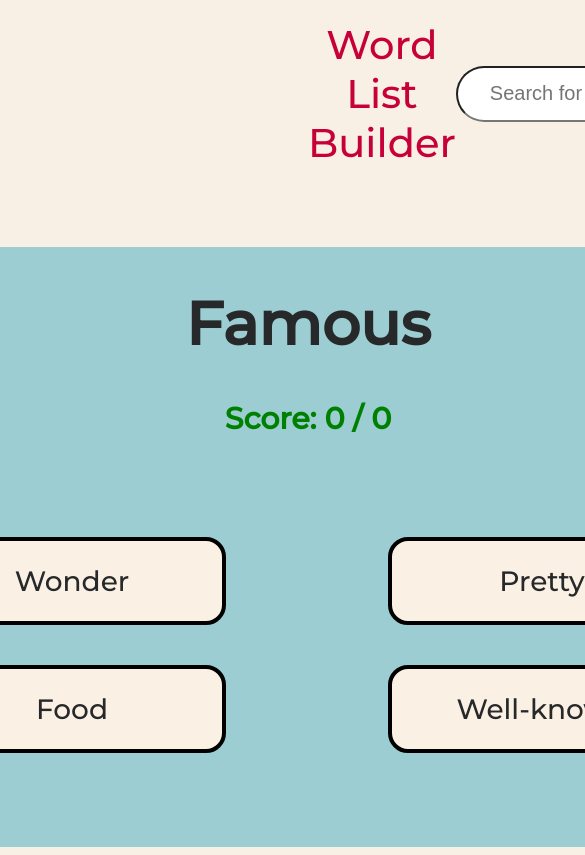
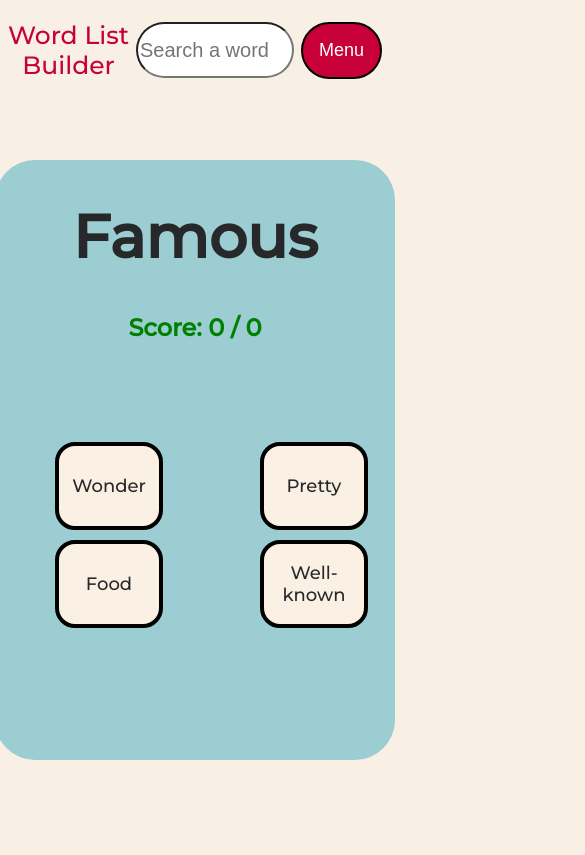
Before and after one commit to UygarDeniz/Word-List-App, a React (Vite) app in the folder client/: page /test in a window 390 px wide. Shown: the top 855 px of the page, 585 px wide, since content can reach past the window. Built offline with nearby package versions, Linux system fonts and the light colour scheme.

Commit message:
Responsive Media Queries Added

```diff
--- a/client/src/components/Header.jsx
+++ b/client/src/components/Header.jsx
@@ -1,14 +1,29 @@
-import React from "react";
+import React, {useEffect} from "react";
 import {Link} from "react-router-dom";
 import SearchBar from "./SearchBar";
 import "../styles/style.css";
 function Header() {
+  const [windowWidth, setWindowWidth] = React.useState(window.innerWidth);
+
+  useEffect(() => {
+    window.addEventListener("resize", () => setWindowWidth(window.innerWidth));
+
+    return () => {
+      window.removeEventListener("resize", () => setWindowWidth(window.innerWidth));
+    }
+  }, []);
+
+
+
+
   return (
     <header>
       <div className="header-container">
         <Link to="/" className="app-name-link red">Word List <br/>Builder</Link>
-        <SearchBar />
+        <SearchBar classes="search-bar-input header-search"/>
 
+
+        {windowWidth > 835 ?
         <nav>
           <Link to="/wordlist" className="nav-link">Word List</Link>
           <span>|</span>
@@ -16,15 +31,28 @@ function Header() {
           <span>|</span>
           {localStorage.getItem("token") ? <Link to="/logout" className="nav-link">Log Out</Link>
           : <>
-
             <Link to="/login" className="nav-link">Log In</Link>
-            <span>|</span>
-            <Link to="/signup" className="nav-link">Sign Up</Link>
-
             </>
           }
         </nav>
+        :
+        <nav className="dropdown">
+          <button className="dropbtn">Menu</button>
+          <div className="dropdown-content">
+            <Link to="/wordlist" className="nav-link">Word List</Link>
+            <Link to="/test" className="nav-link">Vocabulary Test</Link>
+            {localStorage.getItem("token") ? <Link to="/logout" className="nav-link">Log Out</Link>
+            : <>
+              <Link to="/login" className="nav-link">Log In</Link>
+              </>
+            }
+          </div>
+
+          </nav>
+        }
+
       </div>
+
     </header>
   );
 }
--- a/client/src/components/SearchBar.jsx
+++ b/client/src/components/SearchBar.jsx
@@ -1,7 +1,7 @@
 import React, { useState } from "react";
 import { useNavigate } from "react-router-dom";
 import "../styles/style.css";
-function SearchBar() {
+function SearchBar(props) {
   const [searchWord, setSearchWord] = useState("");
   const navigate = useNavigate();
 
@@ -14,8 +14,8 @@ function SearchBar() {
     <form onSubmit={handleSubmit}>
       <input
         type="text"
-        className="search-bar-input"
-        placeholder="Search for a word"
+        className={props.classes}
+        placeholder="Search a word"
         value={searchWord}
         onChange={(e) => setSearchWord(e.target.value)}
       />
--- a/client/src/pages/Landing.jsx
+++ b/client/src/pages/Landing.jsx
@@ -21,7 +21,7 @@ function Landing() {
           </p>
           <div className="search-bar-container">
             <h2 className="red">Start Now</h2>
-            <SearchBar />
+            <SearchBar classes="search-bar-input landing-search" />
           </div>
         </div>
 
--- a/client/src/pages/Login.jsx
+++ b/client/src/pages/Login.jsx
@@ -1,6 +1,6 @@
 import React, { useState } from "react";
 import Header from "../components/Header.jsx";
-import { useNavigate } from "react-router-dom";
+import { Link, useNavigate } from "react-router-dom";
 import Button from "../components/Button.jsx";
 import "../styles/style.css";
 
@@ -66,6 +66,7 @@ function Login() {
           <br />
           <Button text="Login" />
         </form>
+          <h3>Don't have an account? <Link to="/signup">Sing Up</Link></h3>
       </main>
     </div>
   );
--- a/client/src/pages/SignUp.jsx
+++ b/client/src/pages/SignUp.jsx
@@ -1,7 +1,7 @@
 import React, { useState } from "react";
 import { useNavigate } from "react-router-dom";
 import Header from "../components/Header.jsx";
-
+import Button from "../components/Button.jsx";
 function SignUp() {
   const [userData, setUserData] = useState({ userName: "", password: "" });
   const [message, setMessage] = useState("")
@@ -65,7 +65,7 @@ function SignUp() {
             required
           />
           <br />
-          <button className="btn">Sign Up</button>
+          <Button text="Sign Up">Sign Up</Button>
         </form>
       </main>
     </div>
--- a/client/src/pages/Test.jsx
+++ b/client/src/pages/Test.jsx
@@ -2,6 +2,7 @@ import React, { useState, useEffect } from "react";
 import Header from "../components/Header";
 import questions from "./testData.js";
 import "../styles/style.css";
+import Button from "../components/Button";
 
 function Test() {
   const [currentQuestion, setCurrentQuestion] = useState(0);
@@ -70,7 +71,7 @@ function Test() {
           </div>
           : <div className="game-end">
                 <h1>Game Ended</h1>
-                <button className="btn" onClick={handlePlayAgain}>Play Again</button>
+                <Button text="Play Again" onClick={handlePlayAgain}/>
           </div>}
         </div>
       </main>
--- a/client/src/pages/Wordlist.jsx
+++ b/client/src/pages/Wordlist.jsx
@@ -95,7 +95,7 @@ function Wordlist() {
               onChange={(e) =>
                 setText((prev) => ({ ...prev, text: e.target.value }))
               }
-              maxlenght={50}
+
             />
             <Button text="Save" />
           </form>
--- a/client/src/styles/style.css
+++ b/client/src/styles/style.css
@@ -112,9 +112,9 @@ body {
 
 .definition-text {
   font-family: "Montserrat", sans-serif;
-  margin-top: 50px;
-  min-height: 670px;
-  min-width: 1000px;
+  margin-top: 40px;
+  height: 670px;
+  width: 1000px;
   border-radius: 10px;
   padding-left: 20px;
   font-size: 22px;
@@ -163,7 +163,6 @@ body {
   margin-top: 80px;
 }
 .questions {
-
   background-color: #9bcdd2;
   min-width: 900px;
   min-height: 600px;
@@ -194,7 +193,6 @@ body {
 
 .answer:hover {
   border: 4px solid #9925b1;
-
 }
 
 .true {
@@ -211,5 +209,152 @@ body {
 
 .game-end {
   margin-top: 120px;
+}
+.menu-button {
+  cursor: pointer; /* Show the menu button on screens less than 1070px */
+}
 
+/* MEDIA QUERIES */
+@media (max-width: 1750px) {
+  .container {
+    margin: 0 200px;
+  }
+  .definition-text {
+    height: 500px;
+    width: 800px;
+  }
 }
+@media (max-width: 1543px) {
+  .container {
+    margin: 0 100px;
+  }
+}
+
+
+@media (max-width: 1400px) {
+  body {
+    font-size: 18px;
+  }
+  .container {
+    margin: 0;
+  }
+  .app-name-link {
+    font-size: 32px;
+  }
+}
+
+@media (max-width: 1070px) {
+  body {
+    font-size: 16px;
+  }
+
+  .header-search {
+    width: 300px;
+  }
+  .landing-main {
+    justify-content: center;
+  }
+  .landing-img {
+    display: none;
+  }
+  .definition-text {
+    width: 600px;
+  }
+}
+
+@media (max-width: 835px) {
+
+  .definition-text {
+    width: 400px;
+  }
+  .questions {
+    min-width: 600px;
+  }
+  .answers {
+    gap: 10px;
+  }
+  .answer {
+    font-size: 18px;
+    width: 200px;
+  }
+  /* DROP DOWN MENU */
+  .dropbtn {
+    background-color: #c70039;
+    color: white;
+    padding: 16px;
+    font-size: 18px;
+    border: 2px solid black;
+    border-radius: 30px;
+    cursor: pointer;
+  }
+
+  .dropdown {
+    position: relative;
+  }
+
+  .dropdown-content {
+    display: none;
+    position: absolute;
+    background-color: #f9f9f9;
+    min-width: 160px;
+    right: 0;
+  }
+
+  .dropdown-content a {
+    color: black;
+    padding: 12px 16px;
+    display: block;
+  }
+
+  .dropdown:hover .dropdown-content {
+    display: block;
+  }
+}
+@media (max-width: 558px) {
+  .questions {
+    min-width: 400px;
+    height: 100px;
+  }
+  .answer {
+    width: 100px;
+  }
+  .word-list::-webkit-scrollbar {
+    width: 0px;
+  }
+  .word-list::-webkit-scrollbar-thumb {
+    display: none;
+  }
+
+  .definition-text{
+    width: 200px;
+  }
+  .header-search {
+    width: 200px;
+    text-indent: 10px;
+  }
+
+  .landing-title {
+    font-size: 55px;
+  }
+  .landing-search {
+    width: 400px;
+  }
+}
+
+
+@media (max-width: 453px) {
+
+  .header-search {
+    width: 150px;
+    text-indent: 0;
+  }
+  .app-name-link {
+    font-size: 25px;
+  }
+  .landing-title {
+    font-size: 45px;
+  }
+  .landing-search {
+    width: 300px;
+  }
+}
```
